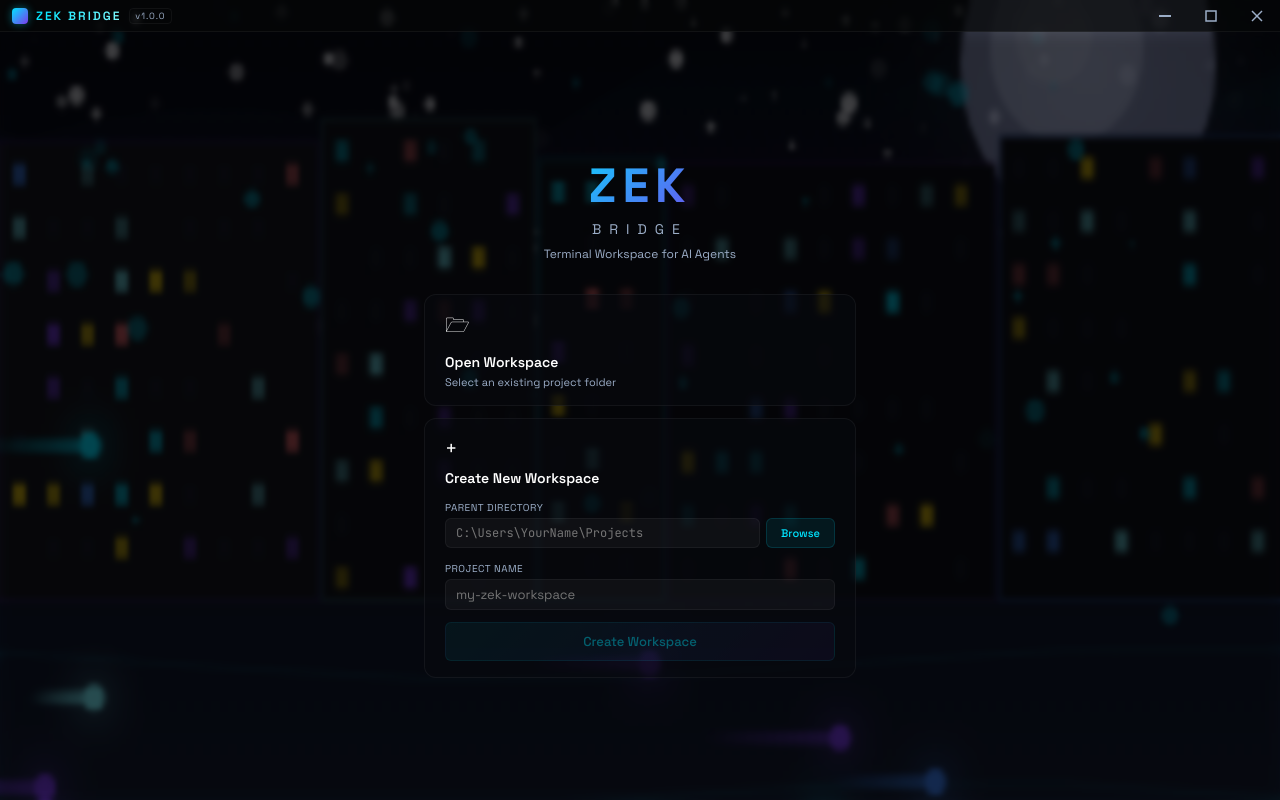
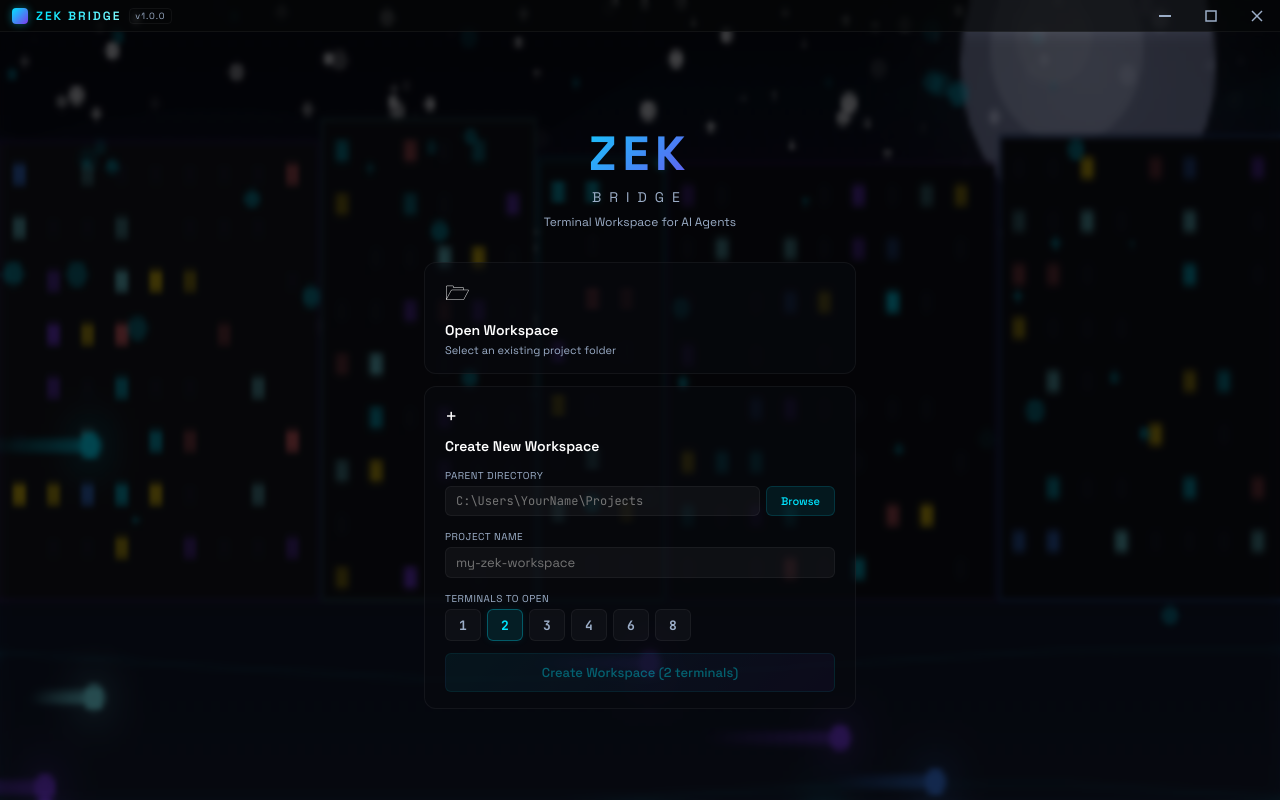
Before and after one commit to ZEKO091/Bridge-Zek-REPO, a React (Vite) app: page / in a window 1280 px wide. Built offline with nearby package versions, Linux system fonts and the light colour scheme.

Commit message:
Terminal count selector + fix index.html overwrite bug

```diff
--- a/src/components/MainMenu.tsx
+++ b/src/components/MainMenu.tsx
@@ -5,22 +5,25 @@ import { useTerminalStore } from '../store/terminalStore'
 export default function MainMenu() {
   const [parentDir, setParentDir] = useState('')
   const [projectName, setProjectName] = useState('')
+  const [termCount, setTermCount] = useState(2)
   const recent = useWorkspaceStore((s) => s.recent)
   const setWorkspace = useWorkspaceStore((s) => s.setWorkspace)
   const addTerminal = useTerminalStore((s) => s.addTerminal)
 
-  const openWithTerminal = async (path: string, name: string) => {
+  const openWithTerminals = async (path: string, name: string, count: number) => {
     setWorkspace({ path, name, openedAt: Date.now() })
-    try {
-      const id = await window.electronAPI.createTerminal()
-      addTerminal(id)
-    } catch {}
+    for (let i = 0; i < count; i++) {
+      try {
+        const id = await window.electronAPI.createTerminal()
+        addTerminal(id)
+      } catch {}
+    }
   }
 
   const handleOpen = async () => {
     const folder = await window.electronAPI.openFolderDialog()
     if (folder) {
-      openWithTerminal(folder, folder.split(/[\\/]/).pop() || 'Workspace')
+      openWithTerminals(folder, folder.split(/[\\/]/).pop() || 'Workspace', 1)
     }
   }
 
@@ -33,11 +36,11 @@ export default function MainMenu() {
     const name = projectName.trim()
     if (!name || !parentDir) return
     const fullPath = await window.electronAPI.createFolderAt(parentDir, name)
-    if (fullPath) openWithTerminal(fullPath, name)
+    if (fullPath) openWithTerminals(fullPath, name, termCount)
   }
 
   const handleRecent = (ws: { path: string; name: string }) => {
-    openWithTerminal(ws.path, ws.name)
+    openWithTerminals(ws.path, ws.name, 1)
   }
 
   return (
@@ -85,10 +88,26 @@ export default function MainMenu() {
                 />
               </div>
 
+              <div className="mm-path-row">
+                <span className="mm-path-label">Terminals to open</span>
+                <div className="mm-term-selector">
+                  {[1, 2, 3, 4, 6, 8].map((n) => (
+                    <button
+                      key={n}
+                      className={`mm-term-btn ${termCount === n ? 'active' : ''}`}
+                      onClick={() => setTermCount(n)}
+                    >
+                      {n}
+                    </button>
+                  ))}
+                </div>
+              </div>
+
               {parentDir && projectName.trim() && (
                 <div className="mm-path-preview">
                   <span className="mm-preview-icon">▦</span>
                   <span className="mm-preview-path">{parentDir}\{projectName.trim()}</span>
+                  <span className="mm-preview-terms">{termCount} terminals</span>
                 </div>
               )}
 
@@ -97,7 +116,7 @@ export default function MainMenu() {
                 disabled={!parentDir || !projectName.trim()}
                 onClick={handleCreate}
               >
-                Create Workspace
+                Create Workspace ({termCount} terminals)
               </button>
             </div>
           </div>
--- a/src/styles/index.css
+++ b/src/styles/index.css
@@ -262,6 +262,11 @@ html, body, #root {
 .mm-path-preview { display: flex; align-items: center; gap: 6px; margin-top: 8px; padding: 6px 10px; background: rgba(0,229,255,0.04); border: 1px solid rgba(0,229,255,0.1); border-radius: 6px; font-size: 11px; color: var(--text-secondary); font-family: 'JetBrains Mono', monospace; }
 .mm-preview-icon { color: var(--glow-cyan); font-size: 12px; }
 .mm-preview-path { overflow: hidden; text-overflow: ellipsis; white-space: nowrap; }
+.mm-preview-terms { margin-left: auto; font-size: 9px; color: var(--glow-cyan); background: rgba(0,229,255,0.08); padding: 1px 6px; border-radius: 4px; flex-shrink: 0; }
+.mm-term-selector { display: flex; gap: 6px; flex-wrap: wrap; }
+.mm-term-btn { width: 36px; height: 32px; background: rgba(255,255,255,0.03); border: 1px solid var(--glass-border); border-radius: 6px; color: var(--text-muted); font-family: 'JetBrains Mono', monospace; font-size: 13px; font-weight: 600; cursor: pointer; transition: all 0.15s; }
+.mm-term-btn:hover { border-color: rgba(0,229,255,0.2); color: var(--text-secondary); }
+.mm-term-btn.active { background: rgba(0,229,255,0.1); border-color: rgba(0,229,255,0.3); color: var(--glow-cyan); box-shadow: 0 0 8px rgba(0,229,255,0.08); }
 .main-menu-recent { width: 100%; display: flex; flex-direction: column; gap: 8px; }
 .main-menu-recent h3 { font-size: 11px; color: var(--text-muted); font-weight: 500; letter-spacing: 1px; text-transform: uppercase; }
 .recent-list { display: flex; flex-direction: column; gap: 4px; max-height: 160px; overflow-y: auto; }
```
